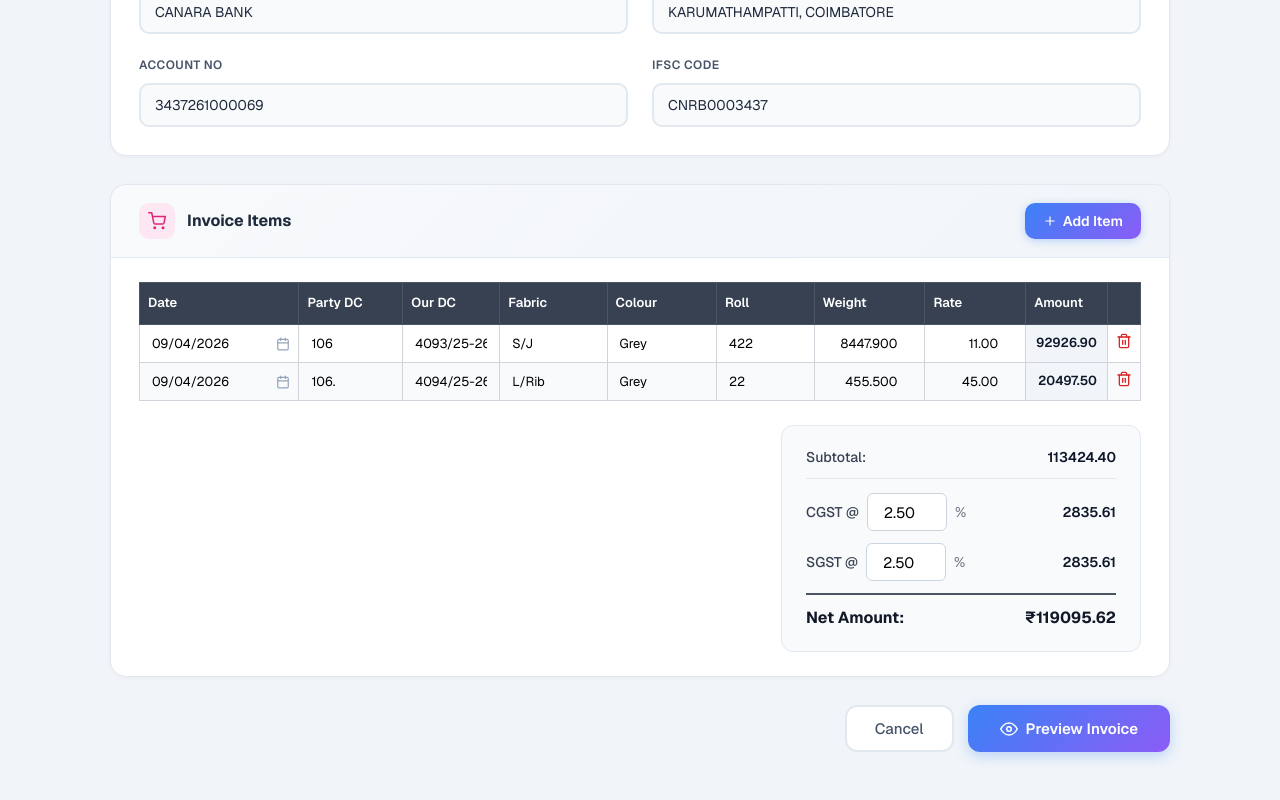
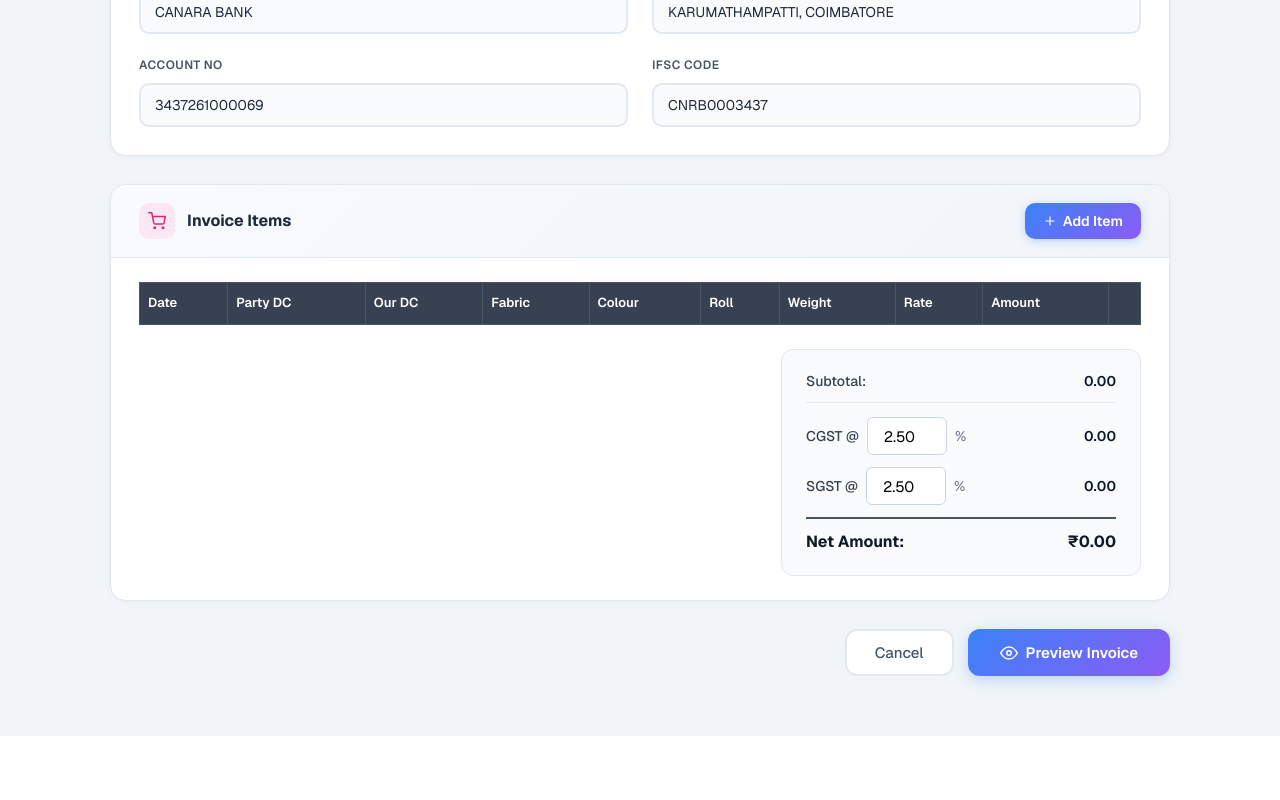
Before and after one commit to prabha303-vi/InvoicePro, a Next.js app: page /InvoicePro/invoice/create in a window 1280 px wide. Shown: the part 1230-2030 px from the top of the page. After the commit the page ends 1966 px from the top, so only its background shows below. Built offline with nearby package versions, Linux system fonts and the light colour scheme.

Commit message:
list removed

```diff
--- a/src/app/invoice/create/page.tsx
+++ b/src/app/invoice/create/page.tsx
@@ -177,14 +177,14 @@ export default function CreateInvoicePage() {
     cgstRate: "2.50",
     sgstRate: "2.50",
     items: [
-      {
-        id: "1", date: formatDate(new Date()), partyDcNo: "106", ourDcNo: "4093/25-26",
-        fabric: "S/J", colour: "Grey", roll: "422", weight: "8447.900", rate: "11.00", amount: "92926.90"
-      },
-      {
-        id: "2", date: formatDate(new Date()), partyDcNo: "106.", ourDcNo: "4094/25-26",
-        fabric: "L/Rib", colour: "Grey", roll: "22", weight: "455.500", rate: "45.00", amount: "20497.50"
-      }
+      // {
+      //   id: "1", date: formatDate(new Date()), partyDcNo: "106", ourDcNo: "4093/25-26",
+      //   fabric: "S/J", colour: "Grey", roll: "422", weight: "8447.900", rate: "11.00", amount: "92926.90"
+      // },
+      // {
+      //   id: "2", date: formatDate(new Date()), partyDcNo: "106.", ourDcNo: "4094/25-26",
+      //   fabric: "L/Rib", colour: "Grey", roll: "22", weight: "455.500", rate: "45.00", amount: "20497.50"
+      // }
     ] as InvoiceItem[]
   });
 
```
